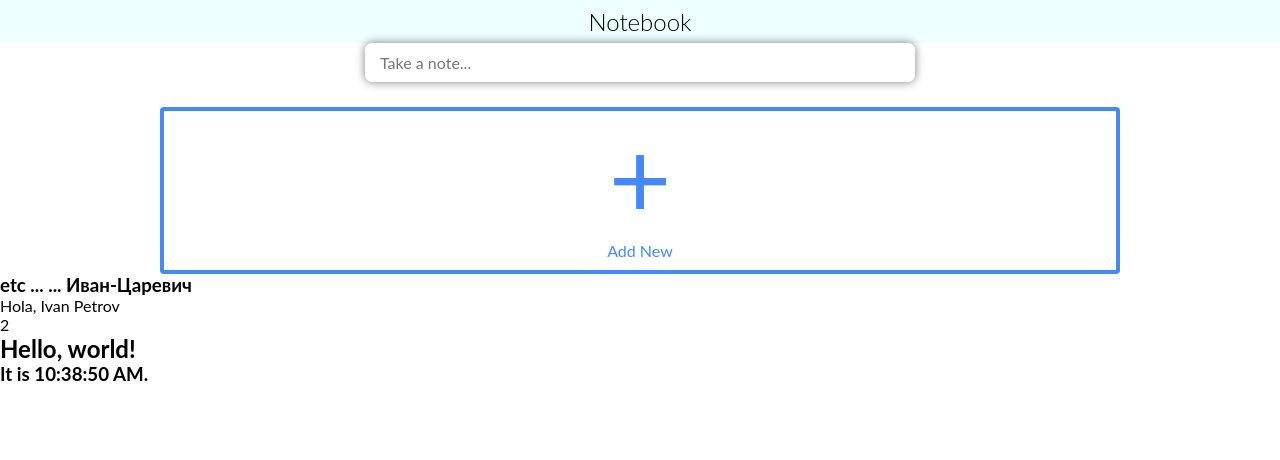
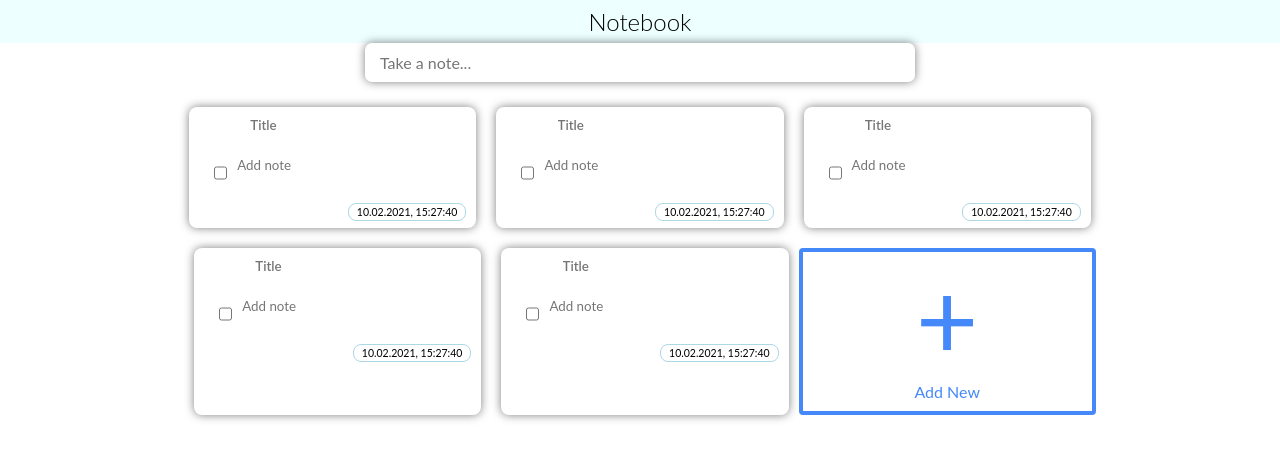
Before and after one commit to Slab3/notebook-react-ts, a React (Create React App) app: page / in a window 1280 px wide. Shown: the top 460 px of the page. Built offline with nearby package versions, Linux system fonts and the light colour scheme.

Commit message:
some new components

```diff
--- a/src/App.tsx
+++ b/src/App.tsx
@@ -2,7 +2,7 @@ import React from 'react';
 import logo from './logo.svg';
 import './App.css';
 import Test from './components/Test';
-import Fex from './components/Common/DeleteBtn/DeleteBtn';
+import DeleteBtn from './components/Common/DeleteBtn/DeleteBtn';
 
 
 /*в компонентах в коммон элементе, находится сам компонент index.tsx, и index.module.scss,
@@ -26,7 +26,7 @@ import Fex from './components/Common/DeleteBtn/DeleteBtn';
 //         </a>
 //       </header>
 //       <Test />
-//       <Fex />
+//       <DeleteBtn />
 //     </div>
 //   );
 // }
--- a/src/components/Common/NewItemBtn/NewItemBtn.module.scss
+++ b/src/components/Common/BtnAddItem/BtnAddItem.module.scss
@@ -1,4 +1,6 @@
 .addItem {
+  width: calc(32% - 10px);
+  margin-bottom: 20px;
   border: 4px solid #4588f9;
   color: #4588f9;
   border-radius: 4px;
--- a/src/components/Common/NewItemBtn/NewItemBtn.tsx
+++ b/src/components/Common/BtnAddItem/BtnAddItem.tsx
@@ -1,8 +1,8 @@
 import React from 'react';
-import styles from './NewItemBtn.module.scss';
-import '../../../styles/main.scss';
+import styles from './BtnAddItem.module.scss';
+// import '../../../styles/main.scss';
 
-export default function NewItemBtn() {
+export default function BtnAddItem() {
   return (
       <div className={styles.addItem} id="addItem">
         <p className={styles.plus}>+</p>
--- a/src/components/Common/DeleteBtn/DeleteBtn.module.scss
+++ b/src/components/Common/DeleteBtn/DeleteBtn.module.scss
@@ -0,0 +1,19 @@
+.deleteBlock {
+  position: absolute;
+  right: 10px;
+}
+
+.deleteItem {
+  font-size: 14px;
+  border-radius: 5px;
+  color: white;
+  text-align: center;
+  opacity: 0;
+  cursor: pointer;
+  transition: .2s;
+  background-color: #d1766f;
+  padding: 0 4px;
+  &:hover {
+    background-color: #b96460;
+  }
+}
--- a/src/components/Common/DeleteBtn/DeleteBtn.tsx
+++ b/src/components/Common/DeleteBtn/DeleteBtn.tsx
@@ -1,12 +1,13 @@
 import React from 'react';
-import './DeleteBtn.module.scss'
+import styles from './DeleteBtn.module.scss';
 
-function Fex() {
+
+function DeleteBtn() {
   return (
-      <p>
-        testing fex
-      </p>
+      <div className={styles.deleteBlock}>
+        <span className={styles.deleteItem}>Х</span>
+      </div>
   )
 }
 
-export default Fex;
+export default DeleteBtn;
--- /dev/null
+++ b/src/components/Common/NoteWrapper/NoteWrapper.module.scss
@@ -0,0 +1,35 @@
+.noteItem {
+  position: relative;
+  box-shadow: 0 0 10px rgba(0,0,0,0.5);
+  border-radius: 8px;
+  padding: 10px;
+  width: calc(32% - 20px);
+  margin: 0 10px 20px 10px;
+
+  &:hover {
+    .deleteItem { //making delete button visible
+      opacity: 1;
+    }
+    .add-textarea {
+      opacity: 1;
+    }
+  }
+  //&.hidden { //hiding element when searching
+  //  display: none;
+  //}
+
+  h3 {
+    font-size: 16px;
+  }
+  .body {
+    display: block;
+    margin: 10px 0;
+  }
+  input, textarea {
+    background: transparent;
+    border: none;
+    outline: none;
+    outline: 0;
+    resize: none;
+  }
+}
--- /dev/null
+++ b/src/components/Common/NoteWrapper/NoteWrapper.tsx
@@ -0,0 +1,35 @@
+import React from 'react';
+import styles from './NoteWrapper.module.scss';
+import '../../../styles/main.scss';
+import DeleteBtn from '../DeleteBtn/DeleteBtn';
+
+
+export default function NoteWrapper() {
+  return (
+      <div className={styles.noteItem}>
+        <DeleteBtn/>
+        {/*end--*/}
+
+        <span className="title">
+          <textarea className="title-input" placeholder="Title" maxLength={50}>
+          </textarea>
+        </span>
+
+        <div className="body">
+          <div className="note-list-item checkbox-block">
+            <input type="checkbox"/>
+              <textarea className="list-item-input" placeholder="Add note" maxLength={2000}>
+              </textarea>
+          </div>
+        </div>
+        <div className="block-add-textarea">
+          <button className="add-textarea">+</button>
+        </div>
+        <div className="add-date-block">
+          <span className="date-field">
+            10.02.2021, 15:27:40
+          </span>
+        </div>
+      </div>
+  )
+}
--- /dev/null
+++ b/src/components/index.tsx
@@ -0,0 +1,12 @@
+import BtnAddItem from './Common/BtnAddItem/BtnAddItem';
+import DeleteBtn from './Common/DeleteBtn/DeleteBtn';
+import Search from './Common/InputSearch/InputSearch';
+import NoteWrapper from './Common/NoteWrapper/NoteWrapper';
+
+
+export {
+  BtnAddItem,
+  DeleteBtn,
+  Search,
+  NoteWrapper,
+}
--- a/src/page/Home/Home.tsx
+++ b/src/page/Home/Home.tsx
@@ -3,10 +3,8 @@
 
 import React from 'react';
 import '../../styles/main.scss';
-import Test from '../../components/Test';
 // norm imports
-import Search from '../../components/Common/InputSearch/InputSearch';
-import NewItemBtn from '../../components/Common/NewItemBtn/NewItemBtn';
+import { BtnAddItem , DeleteBtn, Search, NoteWrapper } from '../../components/index';
 
 function App() {
   return (
@@ -19,17 +17,16 @@ function App() {
           <Search/>
 
           <div className="notes" id="notes">
+            <NoteWrapper/>
+            <NoteWrapper/>
+            <NoteWrapper/>
+            <NoteWrapper/>
+            <NoteWrapper/>
+            {/*there will creates note items*/}
+            <BtnAddItem/>
 
-            <NewItemBtn/>
           </div>
         </section>
-
-
-
-        {/*tests*/}
-        <div className="App">
-          <Test />
-        </div>
       </>
   );
 }
--- a/src/styles/_page.scss
+++ b/src/styles/_page.scss
@@ -1,7 +1,103 @@
+.notes {
+  margin: 0 auto;
+  text-align: center;
+  display: flex;
+  flex-wrap: wrap;
+  justify-content: center;
+
+  div:hover { //delete button visib
+    div span {
+      opacity: 1;
+    }
+    div button { //add item visib
+      opacity: 1;
+    }
+  };
+}
 
 
-// items
-.addItem, .note-item {
-  width: calc(32% - 10px);
-  margin-bottom: 20px;
+.note-list-item {
+  &.done textarea {
+    text-decoration: line-through;
+  }
 }
+//
+
+// title from item
+.title {
+  padding: 0 15px;
+
+}
+.title-input { // textarea
+  font-weight: 600;
+
+}
+
+// checkbox block
+.checkbox-block {
+  padding: 5px 15px;
+  display: flex;
+  background: transparent;
+}
+.list-item-input {
+  padding: 0 10px;
+  width: 100%;
+}
+
+// buttons delete & add item of note
+
+.delete-item, .add-textarea {
+  font-size: 14px;
+  border-radius: 5px;
+  color: white;
+  text-align: center;
+  opacity: 0;
+  cursor: pointer;
+  transition: .2s;
+}
+
+// delete Note
+.delete-block {
+  position: absolute;
+  right: 10px;
+}
+.delete-item {
+  background-color: #d1766f;
+  padding: 0 4px;
+  &:hover {
+    background-color: #b96460;
+  }
+}
+// delete item note
+.delete-item-block {
+
+}
+
+// add new item
+.block-add-textarea {
+  text-align: center;
+  margin-top: -15px;
+}
+.add-textarea {
+  width: 70%;
+  background-color: rgba(69, 136, 249, 0.9); //like an border of "add new" button
+  border: none;
+  outline: none;
+  &:hover {
+    background-color: rgba(69, 109, 219, 0.9);
+  }
+
+}
+
+.add-date-block {
+  margin-top: 8px;
+  text-align: right;
+  font-size: 10.5px;
+  //cursor: default;
+}
+
+.date-field {
+  padding: 2px 8px;
+  border-radius: 8px;
+  border: 1px solid lightblue;
+}
```
